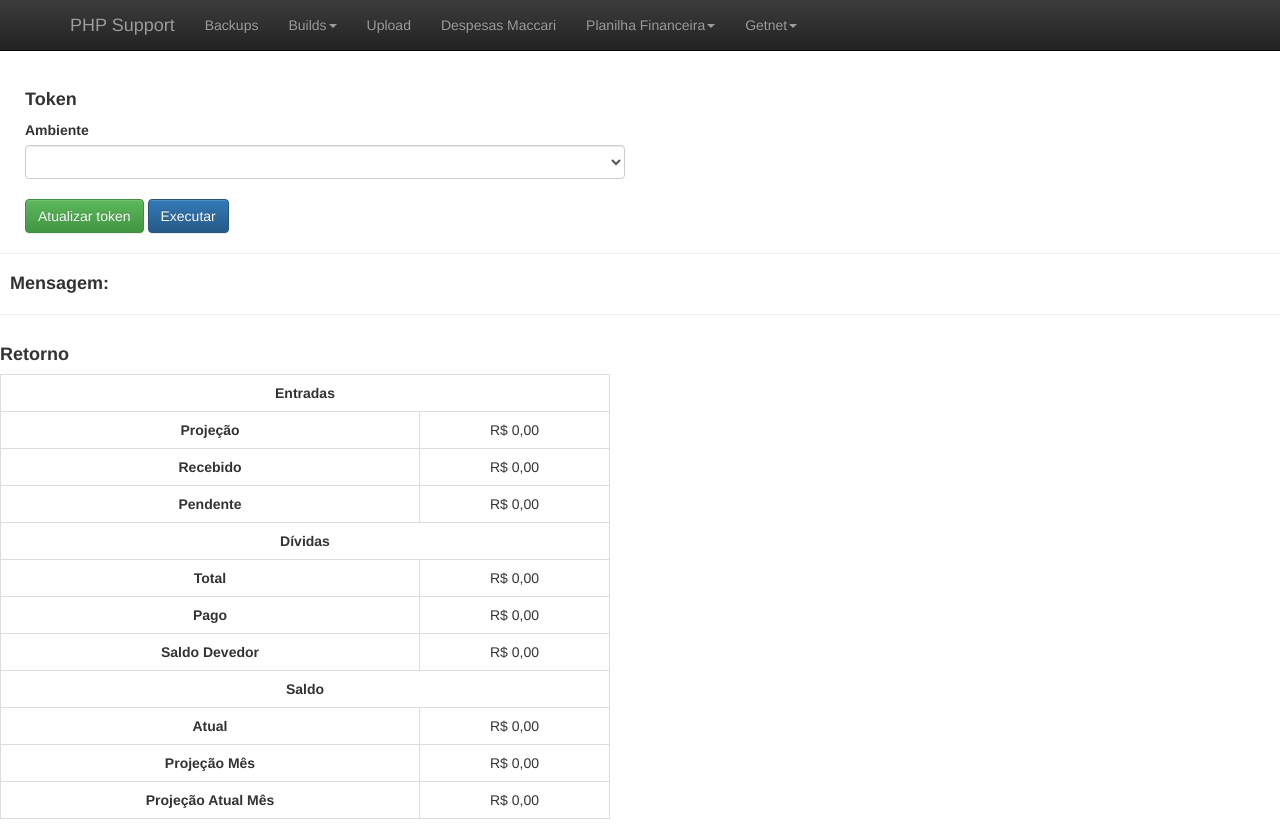
After one commit to allanmoreira/php-support, a PHP site: page /emprestimo.php in a window 1280 px wide. The commit adds this page. Run offline with PHP 8.4, Linux system fonts and the light colour scheme.

Commit message:
Emprestimo - Buscando dados

```diff
--- /dev/null
+++ b/emprestimo.php
@@ -0,0 +1,74 @@
+<?php require_once 'templates/header.php'; ?>
+<?php require_once 'templates/login_pf.php'; ?>
+
+        <div style="margin-left: 10px">
+            <h4><strong>Mensagem:</strong> <span id="mensagem"></span></h4>
+        </div>
+
+        <hr/>
+
+        <div class="row col-lg-6">
+            <h4><strong>Retorno</strong></h4>
+            <table id="tabela" class="table table-bordered">
+                <tbody>
+                    <tr>
+                        <td colspan="6" class="text-center"><strong>Entradas</strong></td>
+                    </tr>
+                    <tr>
+                        <td class="text-center"><strong>Projeção</strong></td>
+                        <td class="text-center" id="entradas_projecao">R$ 0,00</td>
+                    </tr>
+                    <tr>
+                        <td class="text-center"><strong>Recebido</strong></td>
+                        <td class="text-center" id="entradas_recebido">R$ 0,00</td>
+                    </tr>
+                    <tr>
+                        <td class="text-center"><strong>Pendente</strong></td>
+                        <td class="text-center" id="entradas_pendente">R$ 0,00</td>
+                    </tr>
+                    <tr>
+                        <td colspan="6" class="text-center"><strong>Dívidas</strong></td>
+                    </tr>
+                    <tr>
+                        <td class="text-center"><strong>Total</strong></td>
+                        <td class="text-center" id="total_total">R$ 0,00</td>
+                    </tr>
+                    <tr>
+                        <td class="text-center"><strong>Pago</strong></td>
+                        <td class="text-center" id="total_pago">R$ 0,00</td>
+                    </tr>
+                    <tr>
+                        <td class="text-center"><strong>Saldo Devedor</strong></td>
+                        <td class="text-center" id="total_saldo_devedor">R$ 0,00</td>
+                    </tr>
+                    <tr>
+                        <td colspan="6" class="text-center"><strong>Saldo</strong></td>
+                    </tr>
+                    <tr>
+                        <td class="text-center"><strong>Atual</strong></td>
+                        <td class="text-center" id="atual_atual">R$ 0,00</td>
+                    </tr>
+                    <tr>
+                        <td class="text-center"><strong>Projeção Mês</strong></td>
+                        <td class="text-center" id="atual_projecao_mes">R$ 0,00</td>
+                    </tr>
+                    <tr>
+                        <td class="text-center"><strong>Projeção Atual Mês</strong></td>
+                        <td class="text-center" id="atual_projecao_atual_mes">R$ 0,00</td>
+                    </tr>
+                </tbody>
+            </table>
+        </div>
+
+<?php require_once 'templates/scripts.php'; ?>
+        <script src="static//js/jquery.mask.min.js"></script>
+        <script src="static//js/jquery.maskMoney.min.js"></script>
+        <script src="static//js/plugins/js.cookie.min.js"></script>
+        <script src="static//js/plugins/bootstrap-notify.js"></script>
+        <script src="static//js/plugins/urls_planilha_financeira.js"></script>
+        <script src="static//js/plugins/token_planilha_financeira.js"></script>
+        <script src="static//js/plugins/notificacao.js"></script>
+        <script src="static//js/plugins/aguardar_carregamento_ajax.js"></script>
+        <script src="static//js/plugins/funcoes_gerais.js"></script>
+        <script src="static//js/paginas/emprestimo.js"></script>
+<?php require_once 'templates/footer.php'; ?>
--- /dev/null
+++ b/static/js/paginas/emprestimo.js
@@ -0,0 +1,67 @@
+var mensagem = $('#mensagem');
+var btn_executar = $('#btn_executar');
+var cor_sucesso = '#56ee71';
+var cor_falha = '#ff4949';
+
+var entradas_projecao = $('#entradas_projecao');
+var entradas_recebido = $('#entradas_recebido');
+var entradas_pendente = $('#entradas_pendente');
+var total_total = $('#total_total');
+var total_pago = $('#total_pago');
+var total_saldo_devedor = $('#total_saldo_devedor');
+var atual_atual = $('#atual_atual');
+var atual_projecao_mes = $('#atual_projecao_mes');
+var atual_projecao_atual_mes = $('#atual_projecao_atual_mes');
+
+$(function(){
+    getConfigs();
+    consulta();
+});
+
+btn_executar.click(function(){
+    consulta();
+});
+
+function consulta() {
+    getDadosAPI();
+}
+
+function getDadosAPI(){
+    $.ajax({
+        url: URL[ambiente.val()] + '/conta/totais?data_referencia=01/01/2022&mes_aberto=false',
+        async: true,
+        type: 'GET',
+        dataType: 'json',
+        beforeSend: function (xhr) {
+            xhr.setRequestHeader("Authorization", 'Bearer ' + getToken());
+        },
+        data: null,
+        success: function (response) {
+            abreNotificacao('success', 'Consulta realizada com sucesso!');
+            mensagem.html(response.status.description);
+          preencheTabela(response.data);
+        },
+        error: function (response) {
+            if(response.status === 401){
+                abreNotificacao('warning', 'Não autorizado!');
+            } else {
+                abreNotificacao('danger', 'ERRO');
+            }
+        }
+    });
+}
+
+function preencheTabela(item){
+    var entradas = item.entradas;
+    var dividas = item.dividas;
+    var saldo = item.saldo;
+    entradas_projecao.html(converteFloatParaMoeda(entradas.projecao, 2));
+    entradas_recebido.html(converteFloatParaMoeda(entradas.recebido, 2));
+    entradas_pendente.html(converteFloatParaMoeda(entradas.pendente, 2));
+    total_total.html(converteFloatParaMoeda(dividas.total, 2));
+    total_pago.html(converteFloatParaMoeda(dividas.pago, 2));
+    total_saldo_devedor.html(converteFloatParaMoeda(dividas.saldoDevedor, 2));
+    atual_atual.html(converteFloatParaMoeda(saldo.atual, 2));
+    atual_projecao_mes.html(converteFloatParaMoeda(saldo.projecaoMes, 2));
+    atual_projecao_atual_mes.html(converteFloatParaMoeda(saldo.projecaoAtualMes, 2));
+}
--- a/templates/header.php
+++ b/templates/header.php
@@ -57,6 +57,7 @@
                         </a>
                         <ul class="dropdown-menu">
                             <li><a href="projecao_contas.php">Projeção Contas</a></li>
+                            <li><a href="emprestimo.php">Empréstimo</a></li>
                         </ul>
                     </li>
                     <li class="dropdown">
```
